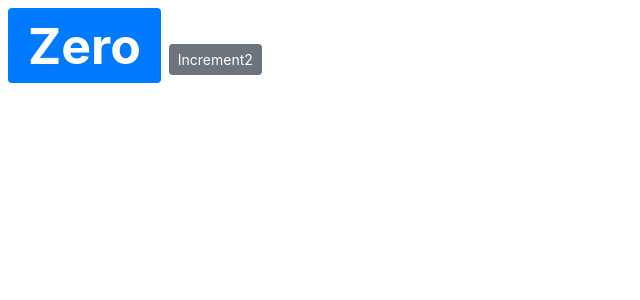
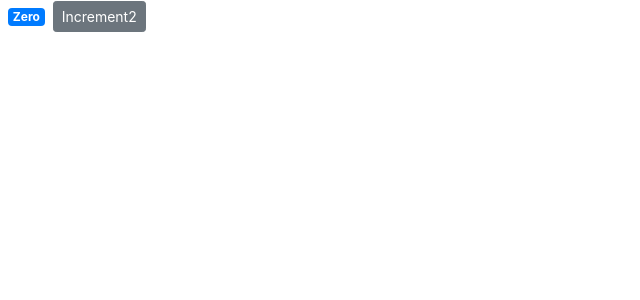
Before and after one commit to msinta/react-2, a React (Create React App) app: page / in a window 1280 px wide. Shown: the top 300 px of the page, without its empty margins (0-640 px from the left). Built offline with nearby package versions, Linux system fonts and the light colour scheme.

Commit message:
section done

```diff
--- a/src/components/counter.jsx
+++ b/src/components/counter.jsx
@@ -5,15 +5,12 @@
     count: 0,
   };
 
-  styles = {
-    fontSize: 50,
-    fontWeight: 'bold'
-  }
+
 
   render() {
     return (
       <div>
-        <span style={this.styles} className="badge badge-primary m-2">{this.formatCount()}</span>
+        <span className="badge badge-primary m-2">{this.formatCount()}</span>
         <button className="btn btn-secondary btn-sm">Increment2</button>
       </div>
     );
```
